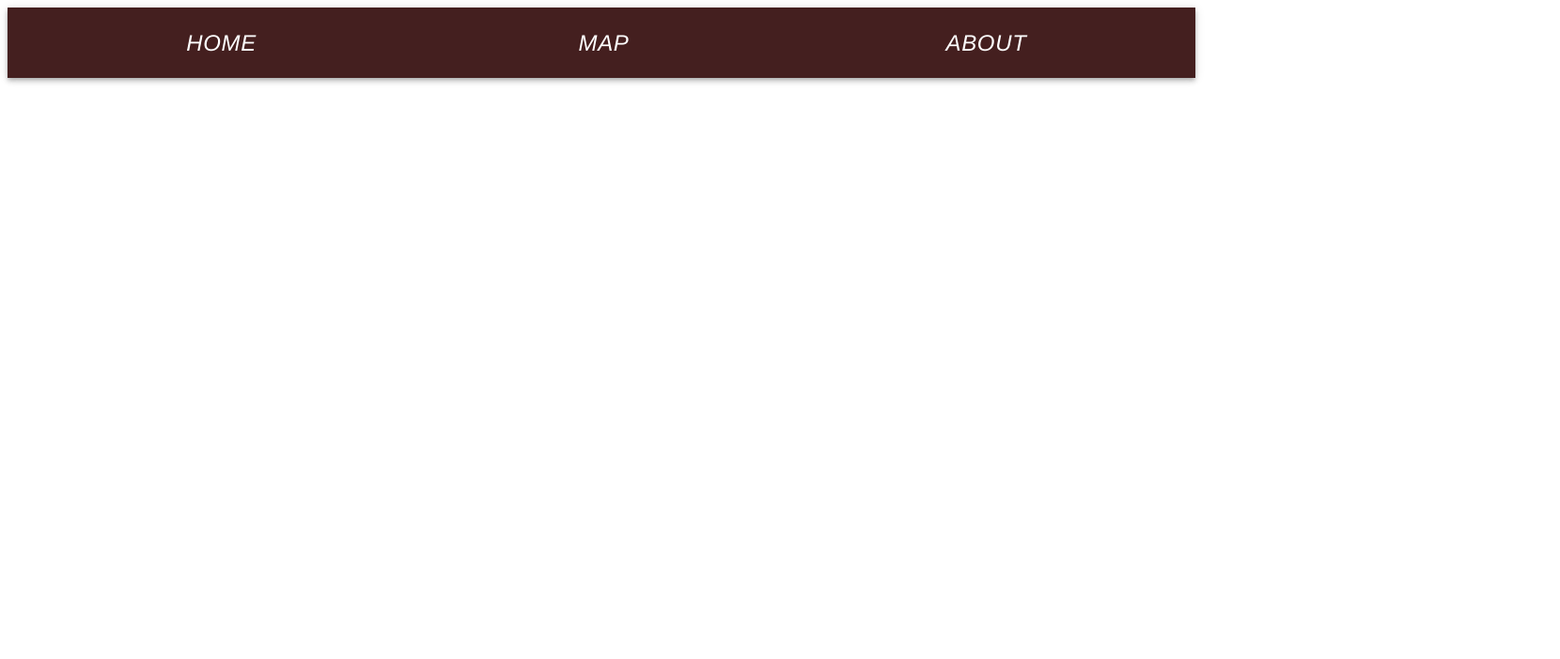
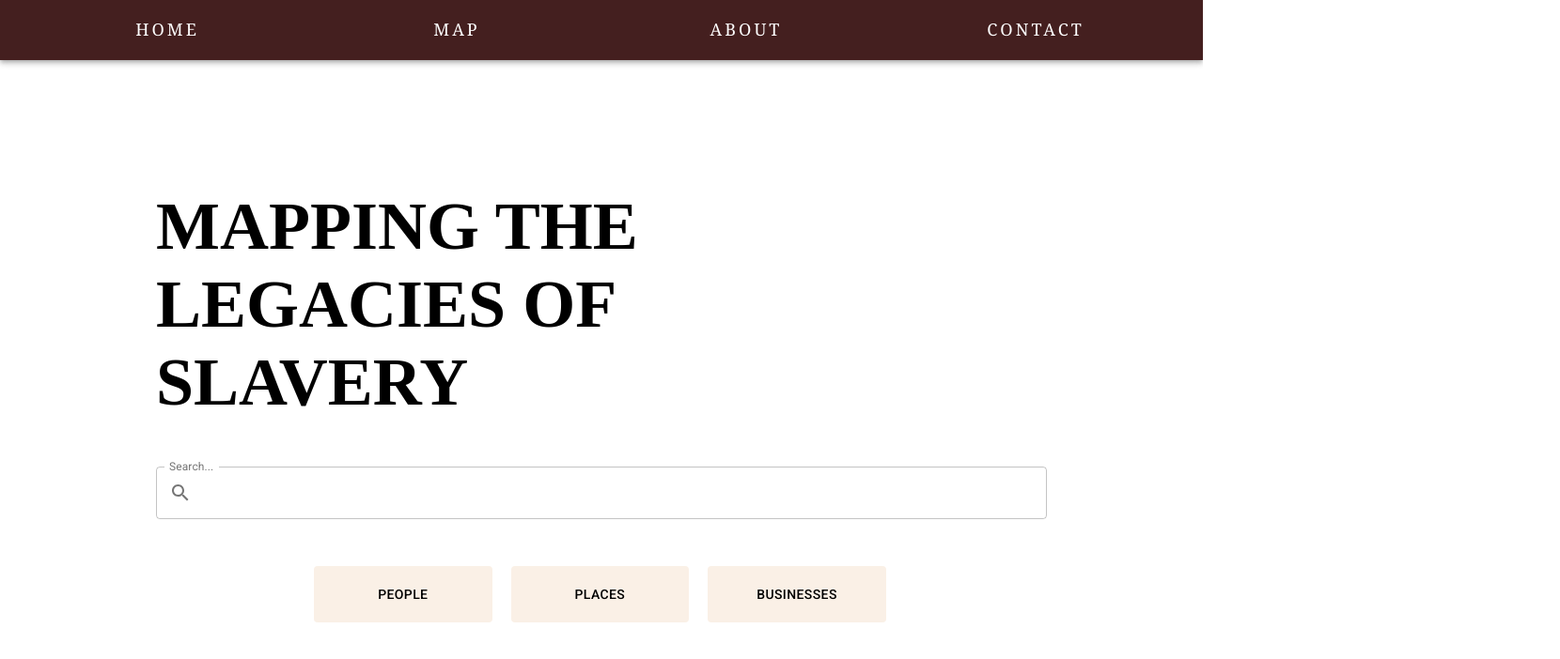
Before and after one commit to mmadhira10/Digital-Mapping-Of-Slavery, a React (Create React App) app in the folder client/: page / in a window 1280 px wide. Shown: the top 702 px of the page at 94% size, 1660 px wide, since content can reach past the window. Built offline with nearby package versions, Linux system fonts and the light colour scheme; the HTML template or start-up script is replaced by a standard one.

Commit message:
homepage base

```diff
--- a/client/src/App.js
+++ b/client/src/App.js
@@ -1,12 +1,24 @@
 import React from "react";
 import { BrowserRouter, Route, Switch } from 'react-router-dom';
 import { MenuAppBar } from "./components";
+import { SearchBar } from "./components";
 import { Button } from "@mui/material";
+import { fontSize, margin } from "@mui/system";
+// import "../styles/home.css"
 
 const App = () =>{
     return (
         <BrowserRouter>
             <MenuAppBar/>
+            <div class="styledTextField" style={{position: 'static', maxWidth: '75%', margin: 'auto', marginTop: '200px'}}>
+                <h1 style={{font: 'Cambria', fontSize: 72, maxWidth: 800}}> MAPPING THE LEGACIES OF SLAVERY </h1>
+                <SearchBar/>
+            </div>
+            <div style={{position: 'static', maxWidth: '50%', margin: 'auto', fontSize: '24px', padding: '40px'}}>
+                <Button color="inherit" style={{backgroundColor: 'linen', minWidth: '30%', minHeight: '60px', margin: '10px'}}>People</Button>
+                <Button color="inherit" style={{backgroundColor: 'linen', minWidth: '30%', minHeight: '60px', margin: '10px'}}>Places</Button>
+                <Button color="inherit" style={{backgroundColor: 'linen', minWidth: '30%', minHeight: '60px', margin: '10px'}}>Businesses</Button>
+            </div>
         </BrowserRouter>
     )
 }
--- a/client/src/components/MenuAppBar.js
+++ b/client/src/components/MenuAppBar.js
@@ -13,21 +13,22 @@ export default function MenuAppBar() {
   const theme = createTheme({
     typography: {
       button: {
-        fontStyle: 'italic',
-        fontSize: 24,
-        fontFamily: '"Helvetica Neue"'
+        fontSize: 18,
+        letterSpacing: '3px',
+        fontFamily: '"Cambria"',
+        color: "#E9D1B5"
       },
     },
   });
   return (
     <ThemeProvider theme={theme}>
     <Box sx={{ flexGrow: 1 }}>
-      <AppBar position="static" style={{backgroundColor: '#441F1F'}}>
+      <AppBar position="absolute" style={{backgroundColor: '#441F1F'}}>
         <Toolbar>
-          <Button color="inherit" style={{maxWidth: '407px', maxHeight: '75px', minWidth: '407px', minHeight: '75px'}}>HOME</Button>
-          <Button color="inherit"  style={{maxWidth: '407px', maxHeight: '75px', minWidth: '407px', minHeight: '75px'}}>MAP</Button>
-          <Button color="inherit"  style={{maxWidth: '407px', maxHeight: '75px', minWidth: '407px', minHeight: '75px'}}>ABOUT</Button>
-          <Button color="inherit"  style={{maxWidth: '407px', maxHeight: '75px', minWidth: '407px', minHeight: '75px'}}>CONTACT</Button>
+          <Button color="inherit" style={{maxWidth: '407px', maxHeight: '75px', minWidth: '25%', minHeight: '60px'}}>HOME</Button>
+          <Button color="inherit"  style={{maxWidth: '407px', maxHeight: '75px', minWidth: '25%', minHeight: '60px'}}>MAP</Button>
+          <Button color="inherit"  style={{maxWidth: '407px', maxHeight: '75px', minWidth: '25%', minHeight: '60px'}}>ABOUT</Button>
+          <Button color="inherit"  style={{maxWidth: '407px', maxHeight: '75px', minWidth: '25%', minHeight: '60px'}}>CONTACT</Button>
         </Toolbar>
       </AppBar>
     </Box>
--- /dev/null
+++ b/client/src/components/SearchBar.js
@@ -0,0 +1,35 @@
+import * as React from 'react';
+import { TextField } from "@material-ui/core";
+import Typography from '@mui/material/Typography';
+import IconButton from '@mui/material/IconButton';
+import { createTheme, ThemeProvider } from '@mui/material/styles';
+import SearchIcon from '@mui/icons-material/Search';
+import InputLabel from '@mui/material/InputLabel';
+import InputAdornment from '@mui/material/InputAdornment';
+
+export default function SearchBar() {
+    const theme = createTheme({
+      typography: {
+        TextField: {
+          fontSize: 24,
+          fontFamily: '"Helvetica"',
+          color: "#E9D1B5"
+        },
+      },
+    });
+    return (
+      <ThemeProvider theme={theme}>
+        <TextField fullWidth id="outlined-start-adornment" label="Search..." variant="outlined"
+            InputProps={{
+                startAdornment:
+                  <InputAdornment position="start">
+                    <SearchIcon/>
+                  </InputAdornment>,
+              }}
+              style={{borderRadius: '2px'}}
+        >
+
+        </TextField>
+      </ThemeProvider>
+    );
+  }
--- a/client/src/components/index.js
+++ b/client/src/components/index.js
@@ -1,5 +1,7 @@
 import MenuAppBar from './MenuAppBar'
+import SearchBar from './SearchBar'
 
 export {
-    MenuAppBar
+    MenuAppBar,
+    SearchBar
 }
--- /dev/null
+++ b/client/styles/home.css
@@ -0,0 +1,8 @@
+body {
+    background-image: url(background.jpg);
+    background-size: 100%;
+}
+
+.styledTextField fieldset {
+    border-radius: '25px';
+}
--- a/client/webpack.config.js
+++ b/client/webpack.config.js
@@ -26,7 +26,7 @@ module.exports = {
       {
         test: /\.(js|jsx)$/,
         exclude: /node_modules/,
-        use: 'babel-loader',
+        loader: 'babel-loader'
       },
     ],
   },
```
Also changed, not shown: 1 other file (tests, documents, lock files or other folders).
